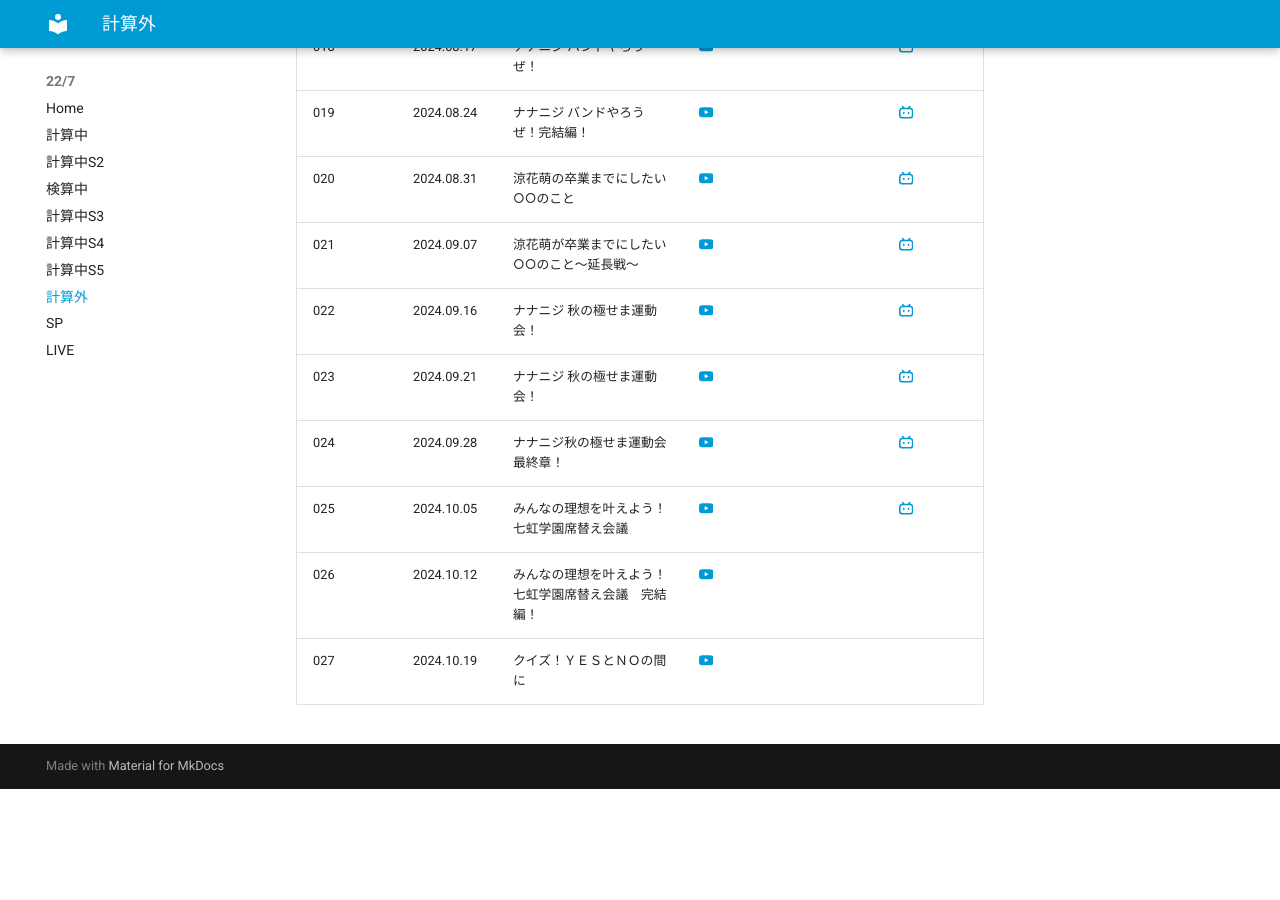
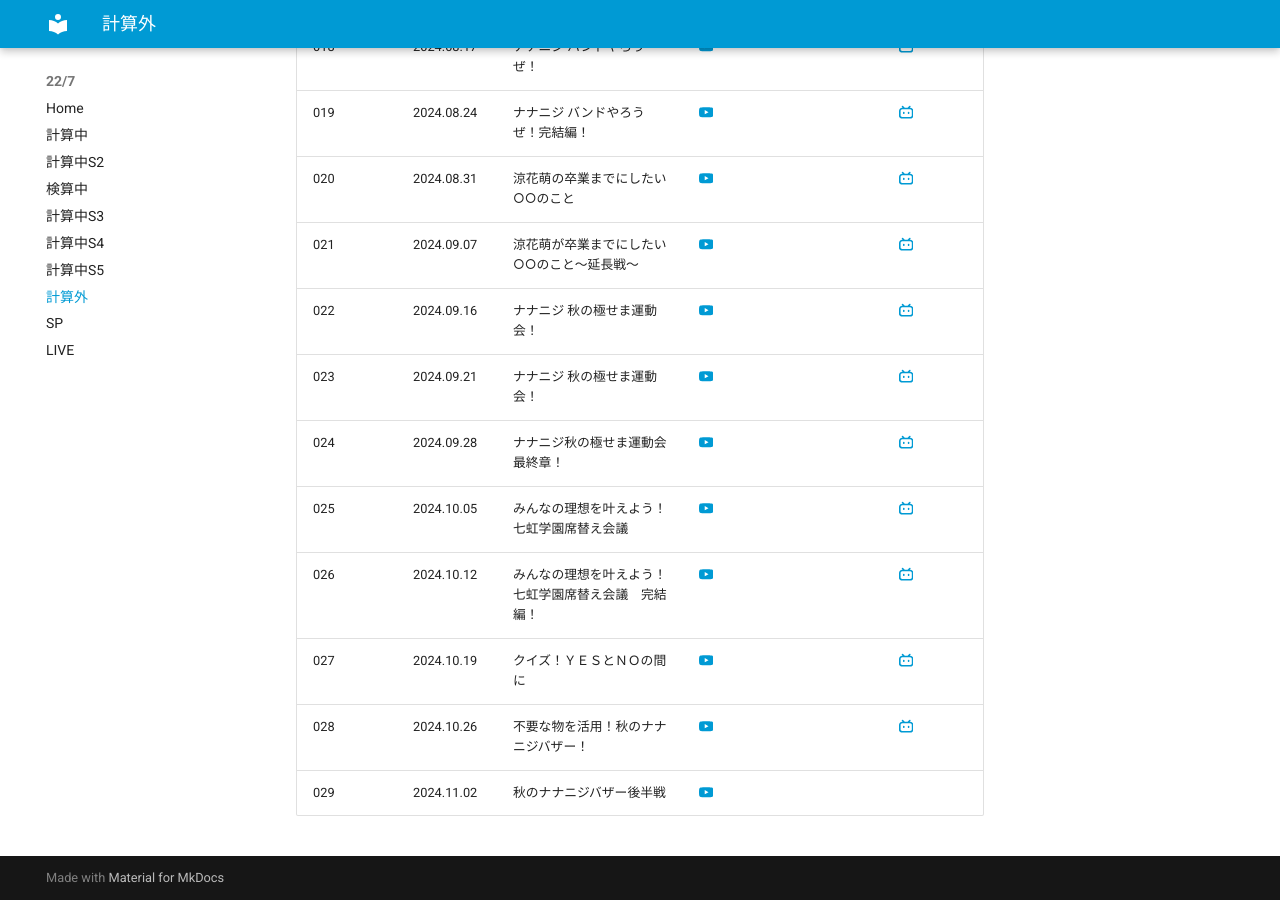
Before and after one commit to aki-192/nananiji, an MkDocs documentation site: the page built from docs/keisangai.md, in a window 1280 px wide and 900 px high, scrolled down 1322 px. Built offline with MkDocs 1.6.1 and Material for MkDocs 9.7.7, drawn with Linux system fonts in a browser that asks for light colours; before the commit the page ends 2111 px from its top, so only the background shows below that.

Commit message:
Update keisangai.md

```diff
--- a/docs/keisangai.md
+++ b/docs/keisangai.md
@@ -31,5 +31,7 @@ title: 計算外
 | 023 | 2024.09.21 | ナナニジ 秋の極せま運動会！ | [:simple-youtube:](https://www.youtube.com/watch?v=GAuVV-C9rv8) | | [:simple-bilibili:](https://www.bilibili.com/video/BV1C5xie8Exr/) |
 | 024 | 2024.09.28 | ナナニジ秋の極せま運動会 最終章！ | [:simple-youtube:](https://www.youtube.com/watch?v=dkIlDEiYOtg) | | [:simple-bilibili:](https://www.bilibili.com/video/BV1BB11YyEu3/) |
 | 025 | 2024.10.05 | みんなの理想を叶えよう！七虹学園席替え会議 | [:simple-youtube:](https://www.youtube.com/watch?v=LnRcvzQMJaA) | | [:simple-bilibili:](https://www.bilibili.com/video/BV1BG2zYcEBu/) |
-| 026 | 2024.10.12 | みんなの理想を叶えよう！七虹学園席替え会議　完結編！ | [:simple-youtube:](https://www.youtube.com/watch?v=yzGlnoJFwjg) | | |
-| 027 | 2024.10.19 | クイズ！ＹＥＳとＮＯの間に | [:simple-youtube:](https://www.youtube.com/watch?v=pKObQfxcPpE) | | |
+| 026 | 2024.10.12 | みんなの理想を叶えよう！七虹学園席替え会議　完結編！ | [:simple-youtube:](https://www.youtube.com/watch?v=yzGlnoJFwjg) | | [:simple-bilibili:](https://www.bilibili.com/video/BV1ccyVYdEZS) |
+| 027 | 2024.10.19 | クイズ！ＹＥＳとＮＯの間に | [:simple-youtube:](https://www.youtube.com/watch?v=pKObQfxcPpE) | | [:simple-bilibili:](https://www.bilibili.com/video/BV1L317YbEWo) |
+| 028 | 2024.10.26 | 不要な物を活用！秋のナナニジバザー！ | [:simple-youtube:](https://www.youtube.com/watch?v=PybHYz7xV6o) | | [:simple-bilibili:](https://www.bilibili.com/video/BV1f7DVYiEbs/)
+| 029 | 2024.11.02 | 秋のナナニジバザー後半戦 | [:simple-youtube:](https://www.youtube.com/watch?v=4LYw-QYt7oE) | | |
```
